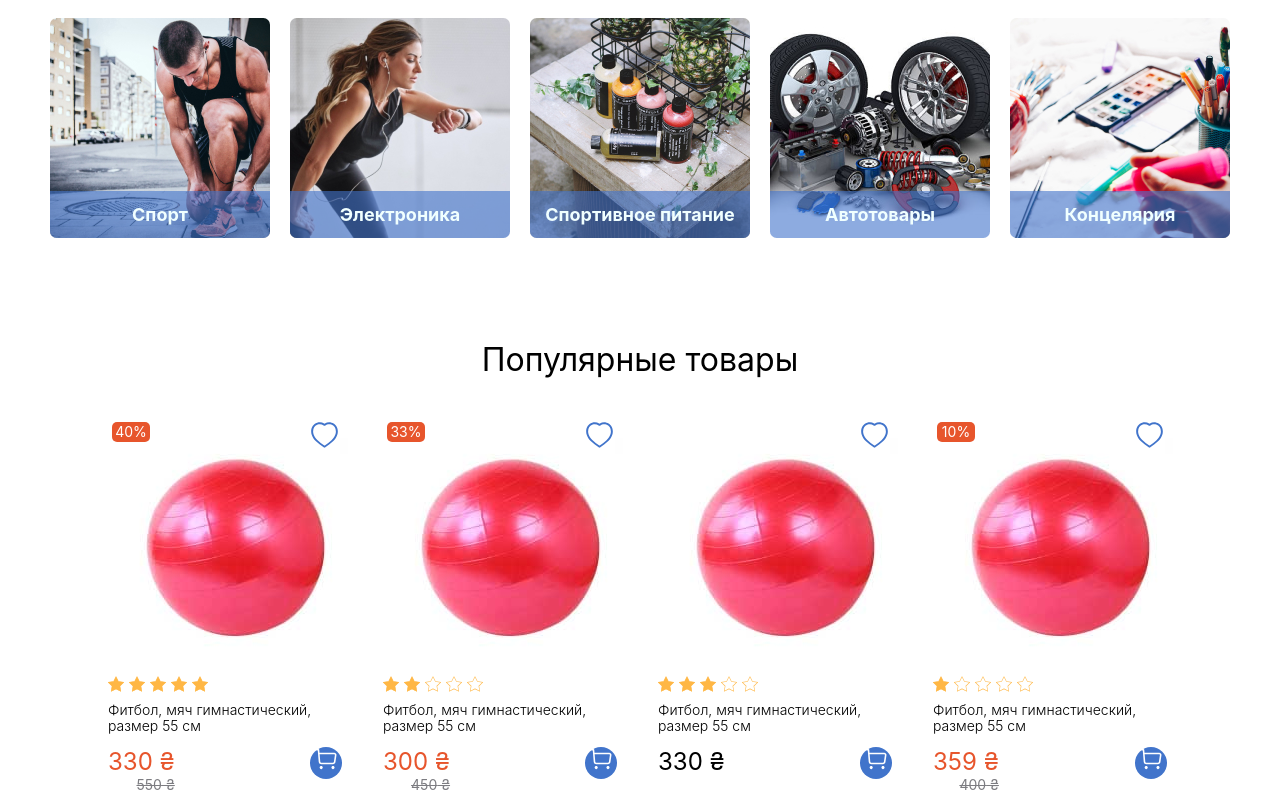
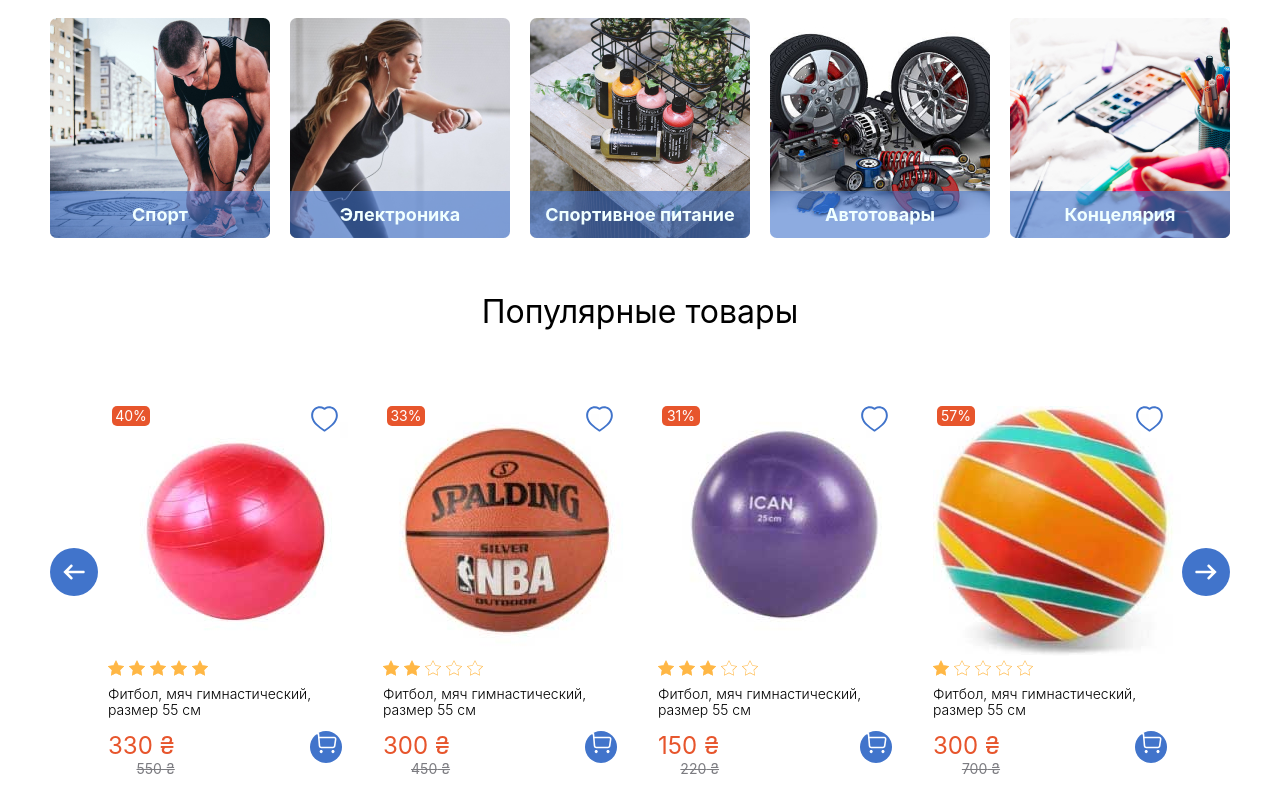
Before and after one commit to Valerii2014/GreaTime, a React (Create React App) app: page / in a window 1280 px wide. Shown: the part 1017-1815 px from the top of the page. Built offline with nearby package versions, Linux system fonts and the light colour scheme.

Commit message:
Full build a component "PopularPositions"

```diff
--- a/src/components/PopularPositions/PopularPositions.tsx
+++ b/src/components/PopularPositions/PopularPositions.tsx
@@ -17,7 +17,7 @@ const popularPositionsData: ItemDataInterface[] = [
     {
         name: 'Фитбол, мяч гимнастический, размер 55 см',
         img: {
-            src: './contentDB/imgs/storeitems/item1.jpg',
+            src: './contentDB/imgs/storeitems/item2.jpg',
             alt: 'ball popular',
         },
         rate: 2,
@@ -27,7 +27,67 @@ const popularPositionsData: ItemDataInterface[] = [
     {
         name: 'Фитбол, мяч гимнастический, размер 55 см',
         img: {
+            src: './contentDB/imgs/storeitems/item4.jpg',
+            alt: 'ball popular',
+        },
+        rate: 3,
+        price: 150,
+        prevPrice: 220,
+    },
+    {
+        name: 'Фитбол, мяч гимнастический, размер 55 см',
+        img: {
+            src: './contentDB/imgs/storeitems/item3.jpg',
+            alt: 'ball popular',
+        },
+        rate: 1,
+        price: 300,
+        prevPrice: 700,
+    },
+    {
+        name: 'Фитбол, мяч гимнастический, размер 55 см',
+        img: {
             src: './contentDB/imgs/storeitems/item1.jpg',
+            alt: 'ball popular',
+        },
+        rate: 3,
+        price: 300,
+        prevPrice: 900,
+    },
+    {
+        name: 'Фитбол, мяч гимнастический, размер 55 см',
+        img: {
+            src: './contentDB/imgs/storeitems/item2.jpg',
+            alt: 'ball popular',
+        },
+        rate: 1,
+        price: 300,
+        prevPrice: 600,
+    },
+    {
+        name: 'Фитбол, мяч гимнастический, размер 55 см',
+        img: {
+            src: './contentDB/imgs/storeitems/item3.jpg',
+            alt: 'ball popular',
+        },
+        rate: 1,
+        price: 360,
+        prevPrice: 400,
+    },
+    {
+        name: 'Фитбол, мяч гимнастический, размер 55 см',
+        img: {
+            src: './contentDB/imgs/storeitems/item1.jpg',
+            alt: 'ball popular',
+        },
+        rate: 3,
+        price: 390,
+        prevPrice: 400,
+    },
+    {
+        name: 'Фитбол, мяч гимнастический, размер 55 см',
+        img: {
+            src: './contentDB/imgs/storeitems/item3.jpg',
             alt: 'ball popular',
         },
         rate: 3,
@@ -49,58 +109,18 @@ const popularPositionsData: ItemDataInterface[] = [
             src: './contentDB/imgs/storeitems/item1.jpg',
             alt: 'ball popular',
         },
-        rate: 2,
+        rate: 5,
         price: 300,
-        prevPrice: 400,
+        prevPrice: 320,
     },
     {
         name: 'Фитбол, мяч гимнастический, размер 55 см',
         img: {
-            src: './contentDB/imgs/storeitems/item1.jpg',
+            src: './contentDB/imgs/storeitems/item4.jpg',
             alt: 'ball popular',
         },
         rate: 3,
-        price: 300,
-        prevPrice: 400,
-    },
-    {
-        name: 'Фитбол, мяч гимнастический, размер 55 см',
-        img: {
-            src: './contentDB/imgs/storeitems/item1.jpg',
-            alt: 'ball popular',
-        },
-        rate: 3,
-        price: 300,
-        prevPrice: 400,
-    },
-    {
-        name: 'Фитбол, мяч гимнастический, размер 55 см',
-        img: {
-            src: './contentDB/imgs/storeitems/item1.jpg',
-            alt: 'ball popular',
-        },
-        rate: 1,
-        price: 300,
-        prevPrice: 400,
-    },
-    {
-        name: 'Фитбол, мяч гимнастический, размер 55 см',
-        img: {
-            src: './contentDB/imgs/storeitems/item1.jpg',
-            alt: 'ball popular',
-        },
-        rate: 3,
-        price: 300,
-        prevPrice: 400,
-    },
-    {
-        name: 'Фитбол, мяч гимнастический, размер 55 см',
-        img: {
-            src: './contentDB/imgs/storeitems/item1.jpg',
-            alt: 'ball popular',
-        },
-        rate: 1,
-        price: 300,
+        price: 220,
         prevPrice: 400,
     },
 ]
@@ -112,11 +132,15 @@ const PopularPosition = () => {
     //     })
     // }
     const [itemDataIndex, setItemDataIndex] = useState(0)
+    const [cardsMove, setCardsMove] = useState('next')
+
     const onBuildItemsList = (
         cardsArray: ItemDataInterface[],
         itemDataIndex: number
     ) => {
         const content = []
+        const moveClass =
+            cardsMove === 'prev' ? 'cards cards_left' : 'cards cards_right'
         for (let cardNum = 0; cardNum < 4; cardNum++) {
             const cardIndex = cardNum + itemDataIndex
             if (cardIndex >= cardsArray.length) break
@@ -124,15 +148,64 @@ const PopularPosition = () => {
             const cardData: ItemDataInterface = cardsArray[cardIndex]
             content.push(ItemCard(cardData, cardIndex))
         }
-        return content
+        return (
+            <div key={itemDataIndex} className={moveClass}>
+                {content}
+            </div>
+        )
+    }
+
+    const onChangeIndex = (move: 'prev' | 'next') => {
+        if (move === 'next') {
+            const newIndex = itemDataIndex + 4
+            if (newIndex >= popularPositionsData.length) {
+                setItemDataIndex(0)
+            } else {
+                setItemDataIndex(newIndex)
+            }
+        } else if (move === 'prev') {
+            const newIndex = itemDataIndex - 4
+            if (newIndex < 0) {
+                const remainder = popularPositionsData.length % 4
+                if (remainder === 0) {
+                    setItemDataIndex(popularPositionsData.length - 4)
+                } else {
+                    setItemDataIndex(popularPositionsData.length - remainder)
+                }
+            } else {
+                setItemDataIndex(newIndex)
+            }
+        }
+        setCardsMove(move)
     }
 
     return (
         <section className="popular-items">
             <div className="container">
                 <h2 className="section-header">Популярные товары</h2>
+
                 <div className="popular-items_wrapper">
-                    {onBuildItemsList(popularPositionsData, itemDataIndex)}
+                    <div className="popular-items_cards-wrapper">
+                        {onBuildItemsList(popularPositionsData, itemDataIndex)}
+                    </div>
+                    <div
+                        className="popular-items_btns popular-items_btns_prev"
+                        onClick={() => onChangeIndex('prev')}
+                    >
+                        <img
+                            src="./icons/system/arrowWhite.svg"
+                            alt="prev"
+                        ></img>
+                    </div>
+                    <div
+                        className="popular-items_btns popular-items_btns_next"
+                        onClick={() => onChangeIndex('next')}
+                    >
+                        <img
+                            src="./icons/system/arrowWhite.svg"
+                            alt="next"
+                        ></img>
+                    </div>
                 </div>
             </div>
         </section>
--- a/src/components/PopularPositions/popularPOsitions.scss
+++ b/src/components/PopularPositions/popularPOsitions.scss
@@ -1,10 +1,81 @@
 .popular-items {
-    padding-top: 88px;
+    padding-top: 40px;
     &_wrapper {
+        position: relative;
         margin: 32px auto 0 auto;
-        width: 1080px;
-        display: grid;
-        grid-template-columns: repeat(4, 1fr);
-        column-gap: 20px;
+        width: 1120px;
+    }
+    &_cards-wrapper {
+        width: 1120px;
+        padding: 0 20px;
+        border-radius: 10px;
+        overflow: hidden;
+    }
+    &_btns {
+        position: absolute;
+        width: 48px;
+        height: 48px;
+        display: flex;
+        justify-content: center;
+        align-items: center;
+        border-radius: 65%;
+        background-color: #4174cb;
+        cursor: pointer;
+        transition: all 0.3s;
+
+        &_next {
+            right: -30px;
+            top: 50%;
+            transform: rotateY(180deg) translateY(-50%);
+            img {
+                transition: all 0.3s;
+            }
+        }
+        &_prev {
+            left: -30px;
+            top: 50%;
+            transform: translateY(-50%);
+            img {
+                transition: all 0.3s;
+            }
+        }
+        &:hover {
+            background-color: #233c66;
+            img {
+                scale: 1.1;
+            }
+        }
     }
 }
+.cards {
+    position: relative;
+    margin: 32px auto 0 auto;
+    width: 1080px;
+    display: grid;
+    grid-template-columns: repeat(4, 1fr);
+    column-gap: 20px;
+    &_left {
+        animation: 0.7s linear show-left;
+    }
+    &_right {
+        animation: 0.7s linear show-right;
+    }
+}
+
+@keyframes show-left {
+    from {
+        transform: translateX(-100%);
+    }
+    to {
+        transform: translateX(0%);
+    }
+}
+
+@keyframes show-right {
+    from {
+        transform: translateX(100%);
+    }
+    to {
+        transform: translateX(0%);
+    }
+}
--- a/src/components/PromoSlider/PromoSlider.tsx
+++ b/src/components/PromoSlider/PromoSlider.tsx
@@ -1,117 +1,117 @@
-import "./promoSlider.scss";
+import './promoSlider.scss'
 
-import { useState, useRef, useEffect } from "react";
+import { useState, useRef, useEffect } from 'react'
 
 interface ContentDB {
-  src: string;
-  alt: string;
-  id: number;
+    src: string
+    alt: string
+    id: number
 }
 
 const sliderContentFromDB: ContentDB[] = [
     {
-    src: "./contentDB/imgs/sliderContent/slide1.jpg",
-    alt: "fdsfsdf",
+        src: './contentDB/imgs/sliderContent/slide1.jpg',
+        alt: 'fdsfsdf',
         id: 3248745,
     },
     {
-    src: "./contentDB/imgs/sliderContent/slide1.jpg",
-    alt: "fdsfsdf",
+        src: './contentDB/imgs/sliderContent/slide1.jpg',
+        alt: 'fdsfsdf',
         id: 324397705,
     },
     {
-    src: "./contentDB/imgs/sliderContent/slide1.jpg",
-    alt: "fdsfsdf",
+        src: './contentDB/imgs/sliderContent/slide1.jpg',
+        alt: 'fdsfsdf',
         id: 3243256645,
     },
     {
-    src: "./contentDB/imgs/sliderContent/slide1.jpg",
-    alt: "fdsfsdf",
+        src: './contentDB/imgs/sliderContent/slide1.jpg',
+        alt: 'fdsfsdf',
         id: 3243745532,
     },
     {
-    src: "./contentDB/imgs/sliderContent/slide1.jpg",
-    alt: "fdsfsdf",
+        src: './contentDB/imgs/sliderContent/slide1.jpg',
+        alt: 'fdsfsdf',
         id: 3243033534,
     },
     {
-    src: "./contentDB/imgs/sliderContent/slide1.jpg",
-    alt: "fdsfsdf",
+        src: './contentDB/imgs/sliderContent/slide1.jpg',
+        alt: 'fdsfsdf',
         id: 3243743332,
     },
     {
-    src: "./contentDB/imgs/sliderContent/slide1.jpg",
-    alt: "fdsfsdf",
+        src: './contentDB/imgs/sliderContent/slide1.jpg',
+        alt: 'fdsfsdf',
         id: 32430334,
     },
-];
+]
 
 const PromoSlider = () => {
-  const [sliderPosition, setSliderPosition] = useState(0);
-  const sliderRef = useRef<HTMLDivElement>(null);
+    const [sliderPosition, setSliderPosition] = useState(0)
+    const sliderRef = useRef<HTMLDivElement>(null)
 
     useEffect(() => {
         const sliderChangeInterval = setInterval(() => {
-      onChangeSlide("next");
-    }, 4000);
+            onChangeSlide('next')
+        }, 4000)
 
         return () => {
-      clearInterval(sliderChangeInterval);
-    };
-  }, [sliderPosition]);
+            clearInterval(sliderChangeInterval)
+        }
+    }, [sliderPosition])
 
     const onSliderDefaultTransition = () => {
         if (sliderRef.current !== null) {
-      sliderRef.current.style.transition = "all 1.2s";
+            sliderRef.current.style.transition = 'all 1.2s'
         }
-  };
+    }
 
     const onSliderSlowlyTransition = () => {
         if (sliderRef.current !== null) {
-      const transitionDuration = 0.4 * sliderContentFromDB.length;
-      sliderRef.current.style.transition = `all ${transitionDuration}s`;
+            const transitionDuration = 0.4 * sliderContentFromDB.length
+            sliderRef.current.style.transition = `all ${transitionDuration}s`
         }
-  };
+    }
 
     const onSliderBeginning = () => {
-    setSliderPosition(0);
-    onSliderSlowlyTransition();
-  };
+        setSliderPosition(0)
+        onSliderSlowlyTransition()
+    }
 
     const onSliderEnd = () => {
-    setSliderPosition(sliderContentFromDB.length - 1);
-    onSliderSlowlyTransition();
-  };
+        setSliderPosition(sliderContentFromDB.length - 1)
+        onSliderSlowlyTransition()
+    }
 
-  const onChangeSlide = (move: "prev" | "next") => {
-    onSliderDefaultTransition();
-    if (move === "next") {
-      const newPosition = sliderPosition + 1;
+    const onChangeSlide = (move: 'prev' | 'next') => {
+        onSliderDefaultTransition()
+        if (move === 'next') {
+            const newPosition = sliderPosition + 1
             if (newPosition >= sliderContentFromDB.length) {
-        onSliderBeginning();
+                onSliderBeginning()
             } else {
-        setSliderPosition(newPosition);
+                setSliderPosition(newPosition)
             }
-    } else if (move === "prev") {
-      const newPosition = sliderPosition - 1;
+        } else if (move === 'prev') {
+            const newPosition = sliderPosition - 1
             if (newPosition < 0) {
-        onSliderEnd();
+                onSliderEnd()
             } else {
-        setSliderPosition(newPosition);
+                setSliderPosition(newPosition)
             }
         }
-  };
+    }
 
     const onBuildSliderImage = (data: ContentDB[]) => {
         return data.map((slide) => {
-      const { src, alt, id } = slide;
+            const { src, alt, id } = slide
             return (
                 <div key={id} className="slider_img">
                     <img src={src} alt={alt} />
                 </div>
-      );
-    });
-  };
+            )
+        })
+    }
 
     const onBuildSliderDots = (data: ContentDB[]) => {
         return (
@@ -121,15 +121,17 @@ const PromoSlider = () => {
                         <span
                             key={slide.id}
                             className={`slider_dots_item ${
-                num === sliderPosition ? "slider_dots_item_active" : null
+                                num === sliderPosition
+                                    ? 'slider_dots_item_active'
+                                    : null
                             }`}
                             onClick={() => setSliderPosition(num)}
                         ></span>
-          );
+                    )
                 })}
             </div>
-    );
-  };
+        )
+    }
 
     return (
         <section className="slider">
@@ -138,29 +140,39 @@ const PromoSlider = () => {
                     <div
                         className="slider_images"
                         ref={sliderRef}
-            style={{ transform: `translateX(-${sliderPosition * 1190}px)` }}
+                        style={{
+                            transform: `translateX(-${
+                                sliderPosition * 1190
+                            }px)`,
+                        }}
                     >
                         {onBuildSliderImage(sliderContentFromDB)}
                     </div>
                     <div className="slider_btn">
                         <div
                             className="slider_btn_prev"
-              onClick={() => onChangeSlide("prev")}
+                            onClick={() => onChangeSlide('prev')}
                         >
-              <img src="./icons/system/arrowBlue.svg" alt="prev" />
+                            <img
+                                src="./icons/system/arrowBlue.svg"
+                                alt="prev"
+                            />
                         </div>
                         <div
                             className="slider_btn_next"
-              onClick={() => onChangeSlide("next")}
+                            onClick={() => onChangeSlide('next')}
                         >
-              <img src="./icons/system/arrowBlue.svg" alt="prev" />
+                            <img
+                                src="./icons/system/arrowBlue.svg"
+                                alt="prev"
+                            />
                         </div>
                     </div>
                     {onBuildSliderDots(sliderContentFromDB)}
                 </div>
             </div>
         </section>
-  );
-};
+    )
+}
 
-export default PromoSlider;
+export default PromoSlider
```
Lines whose indentation alone changed are shown as unchanged.
